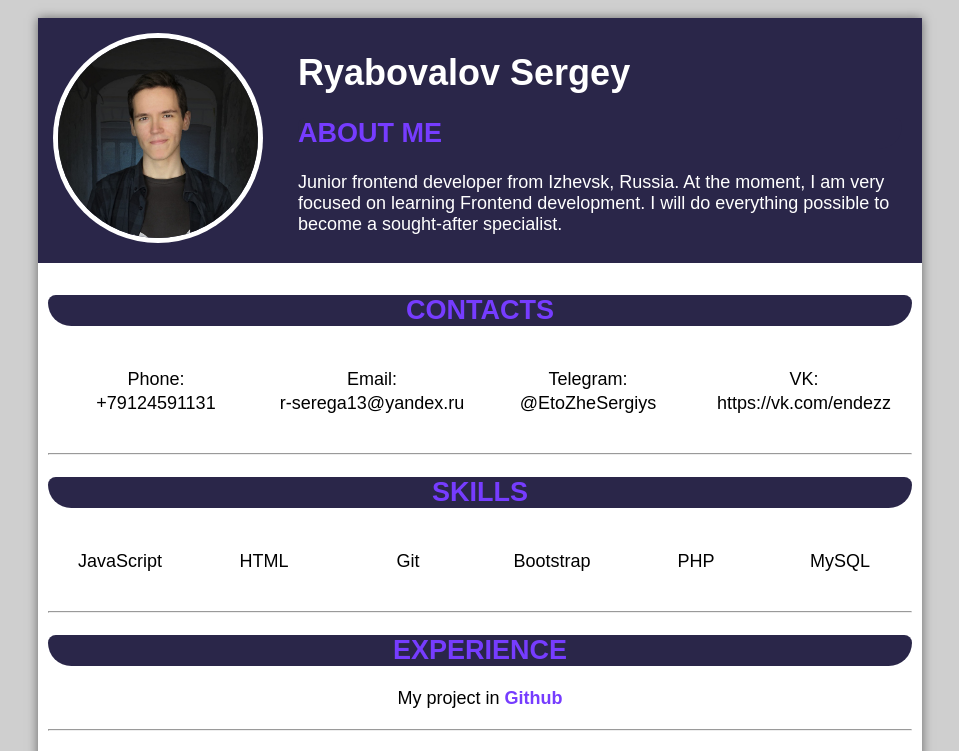
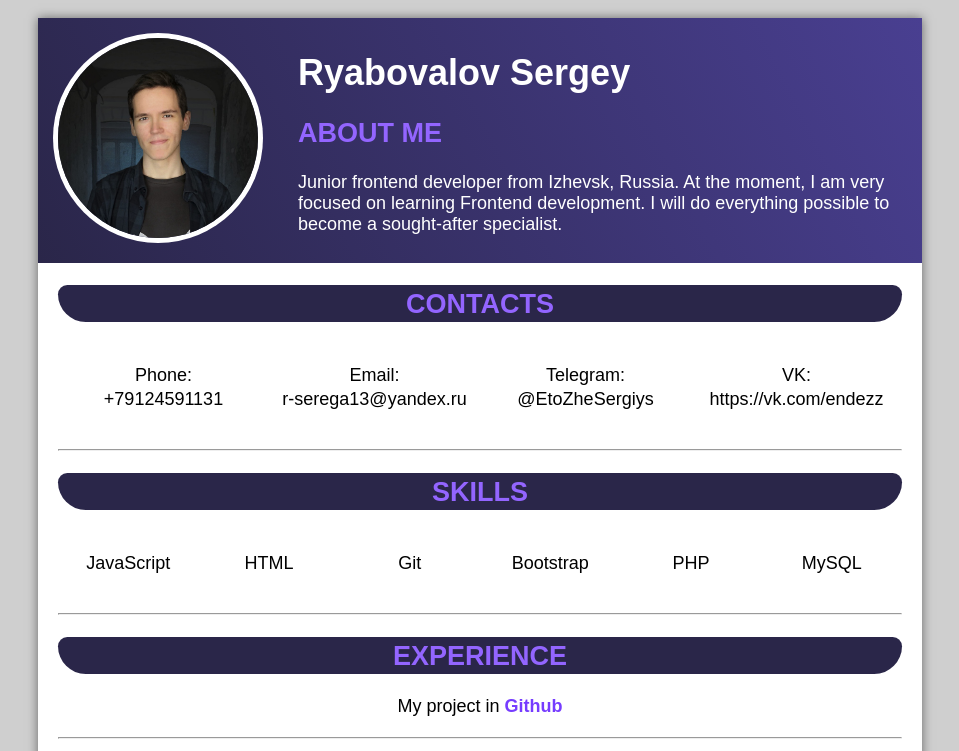
Before and after one commit to EndeZz/rsschool-cv, a plain HTML site: page index.html in a window 1280 px wide. Shown: the top 751 px of the page, without its empty margins (160-1119 px from the left). Drawn offline with Linux system fonts and the light colour scheme.

Commit message:
fix: final changes

```diff
--- a/index.html
+++ b/index.html
@@ -16,7 +16,7 @@
 
         <div class="about">
           <h1>Ryabovalov Sergey</h1>
-          <h2>About Me</h2>
+          <h2 class="about__info">About Me</h2>
           <p>
             Junior frontend developer from Izhevsk, Russia. At the moment, I am
             very focused on learning Frontend development. I will do everything
@@ -29,7 +29,7 @@
           <section class="content">
             <div class="content__flex">
               <div class="contacts">
-                <h2>Contacts</h2>
+                <h2 class="about__contacts">Contacts</h2>
                 <ul class="table__contacts">
                   <li>
                     <p>
@@ -59,7 +59,7 @@
                 <hr />
               </div>
               <div class="skills">
-                <h2>Skills</h2>
+                <h2 class="about__skills">Skills</h2>
                 <ul class="table__skills">
                   <li>
                     <p>JavaScript</p>
@@ -84,7 +84,7 @@
             </div>
             <hr />
             <div class="experience">
-              <h2>Experience</h2>
+              <h2 class="about__experience">Experience</h2>
               <p>
                 My project in
                 <a href="https://github.com/EndeZz?tab=repositories">Github</a>
@@ -92,12 +92,12 @@
               <hr />
             </div>
             <div class="education">
-              <h2>Education</h2>
+              <h2 class="about__education">Education</h2>
               <p>Udmurt State University - (2018-...)</p>
               <hr />
             </div>
             <div class="language">
-              <h2>Language</h2>
+              <h2 class="about__language">Language</h2>
               <ul>
                 <li>
                   <p><strong>Russian</strong> (Native)</p>
--- a/style.css
+++ b/style.css
@@ -8,7 +8,12 @@ html {
 }
 
 .header {
-  background: #2a2649;
+  background: rgb(42, 38, 73);
+  background: linear-gradient(
+    63deg,
+    rgba(42, 38, 73, 1) 0%,
+    rgba(73, 63, 145, 1) 100%
+  );
   display: flex;
   color: white;
 }
@@ -22,14 +27,35 @@ html {
 }
 
 .container {
-  display: block;
-  margin: 0;
   box-shadow: 0 0 10px rgba(0, 0, 0, 0.5);
 }
 
-h2 {
-  color: #763cff;
+.about {
+  margin: 10px 20px;
+}
+
+.content {
+  background: white;
+  padding: 0 20px;
+  overflow: auto;
+  display: block;
+  text-align: center;
+}
+.about__contacts,
+.about__skills,
+.about__experience,
+.about__education,
+.about__language {
+  color: #9365ff;
   background: #2a2649;
+  border-radius: 10px 10px 30px 30px;
+  padding: 2px 0;
+  padding-top: 4px;
+  text-transform: uppercase;
+}
+
+.about__info {
+  color: #9365ff;
   border-radius: 10px 10px 30px 30px;
   text-transform: uppercase;
 }
@@ -47,20 +73,6 @@ a {
 a:hover {
   text-decoration: none;
   color: #ff0062;
-}
-
-.about {
-  margin: 10px 20px;
-}
-
-.content {
-  background: white;
-  padding: 0 30px;
-  overflow: auto;
-  padding: 10px;
-
-  display: block;
-  text-align: center;
 }
 
 ul {
```
